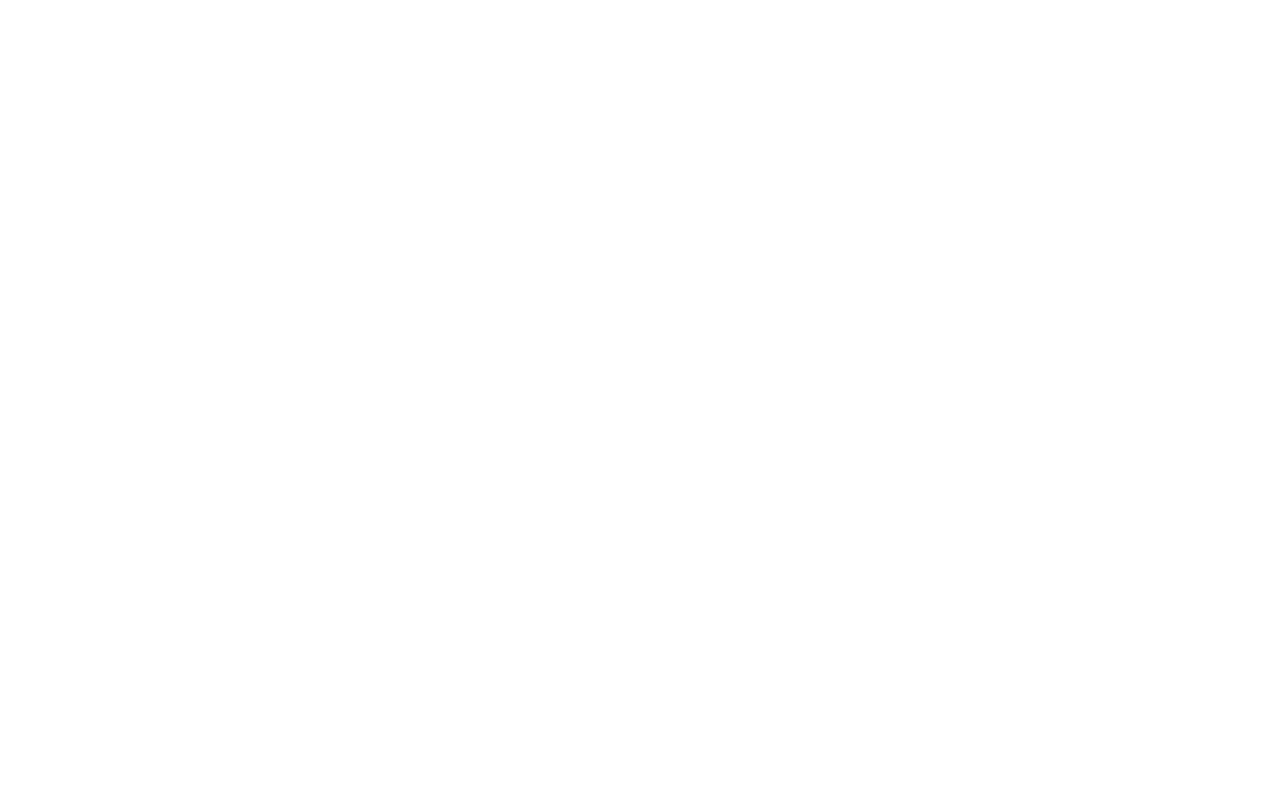
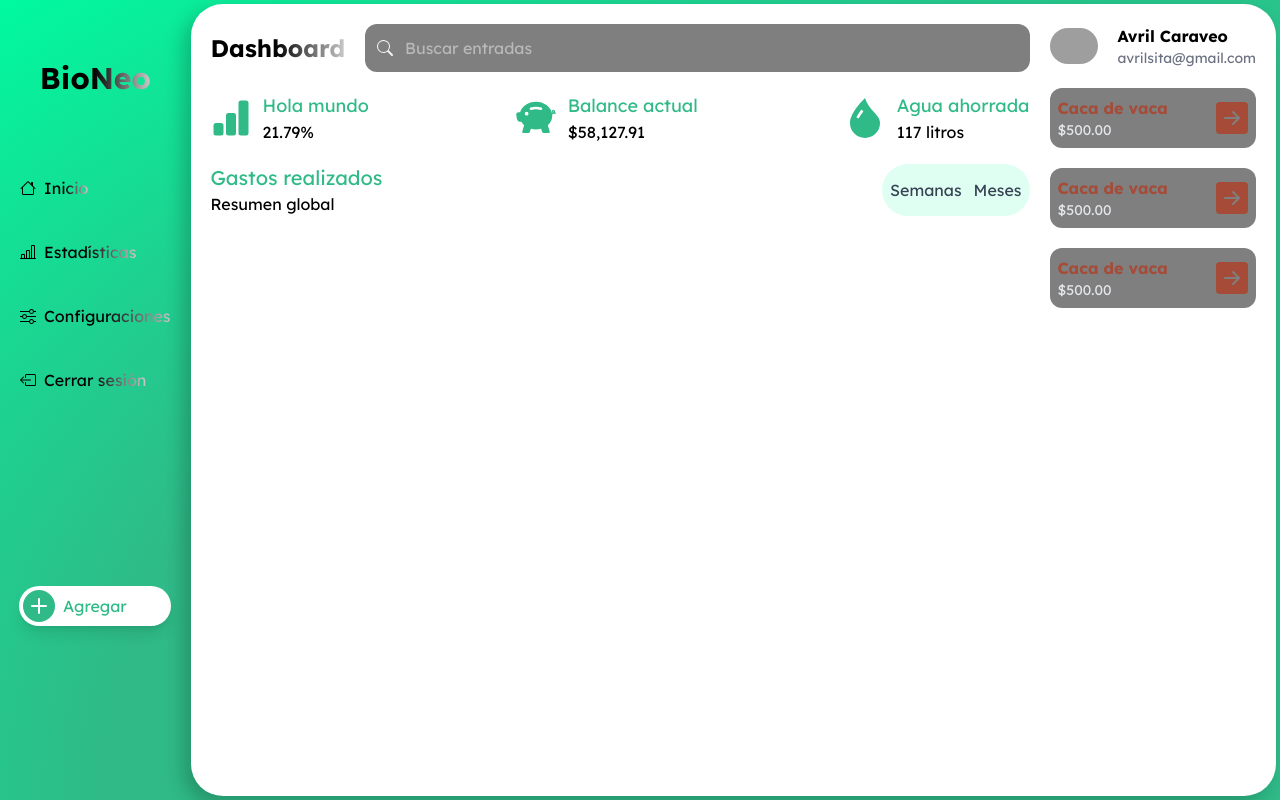
Before and after one commit to JustPolar1/BioNeo-web, a React (Vite) app: page / in a window 1280 px wide. Before the commit this address had no page. Built offline with nearby package versions, Linux system fonts and the light colour scheme; grey boxes are pictures that could not be loaded.

Commit message:
Refactor routing in App component; enhance Dashboard layout and add new summary features

```diff
--- a/src/App.jsx
+++ b/src/App.jsx
@@ -12,7 +12,7 @@
             <LogIn />
           </div>
           } />
-        <Route path='/dashboard' element={
+        <Route path='/' element={
           <div className='bg-[radial-gradient(ellipse_at_bottom_right,_#2fba87_65%,_#00fa9f_100%)] flex w-full'>
             <Dashboard />
           </div>
--- a/src/components/dashboard/Dashboard.jsx
+++ b/src/components/dashboard/Dashboard.jsx
@@ -17,7 +17,7 @@
                 <div className='flex gap-5'>
                     <div className='flex-1'>
                         <BoardHeader />
-                        <main className="flex flex-row justify-between pb-5 pl-5">
+                        <main className="flex flex-col justify-between pb-5 pl-5 gap-5">
                         <MainBoard />
                         </main>
                     </div>
--- a/src/components/dashboard/mainBoard/MainBoard.jsx
+++ b/src/components/dashboard/mainBoard/MainBoard.jsx
@@ -1,9 +1,27 @@
-import { BsGraphUp } from "react-icons/bs";
+import { BsDropletFill, BsFillBarChartFill, BsPiggyBankFill } from "react-icons/bs";
+import SummaryEntry from "./summary/SummaryEntry";
+import PeriodChanger from "./statistics/PeriodChanger";
 
 export default function MainBoard () {
     return (
         <>
+            <section className="flex justify-between w-full">
+                <SummaryEntry icon={<BsFillBarChartFill size={40} />} title="Hola mundo" value="21.79%"/>
+                <SummaryEntry icon={<BsPiggyBankFill size={40} />} title="Balance actual" value="$58,127.91"/>
+                <SummaryEntry icon={<BsDropletFill size={40} />} title="Agua ahorrada" value="117 litros"/>
+            </section>
             <section>
+                <div className="flex justify-between">
+                    <div>
+                        <h1 className="text-[#2fba87] text-bold text-xl">
+                            Gastos realizados
+                        </h1>
+                        <p className="text-black dark:text-gray-200">
+                            Resumen global
+                        </p>
+                    </div>
+                    <PeriodChanger />
+                </div>
             </section>
         </>
     )
--- a/src/components/dashboard/mainBoard/rightPanel/RecentEntries.jsx
+++ b/src/components/dashboard/mainBoard/rightPanel/RecentEntries.jsx
@@ -2,10 +2,10 @@
 
 export default function RecentEntry () {
     return (
-        <article className="w-full bg-[#00000080]] flex p-2 rounded-xl justify-between">
+        <article className="w-full bg-[#00000080] flex p-2 rounded-xl justify-between">
             <div className="flex flex-col">
                 <h1 className="font-bold text-l text-[#a54b37]">Caca de vaca</h1>
-                <p className="text-sm text-black dark:text-white">$500.00</p>
+                <p className="text-sm text-gray-200">$500.00</p>
             </div>
             <button>
                 <BsArrowRightSquareFill
--- /dev/null
+++ b/src/components/dashboard/mainBoard/statistics/PeriodChanger.jsx
@@ -0,0 +1,14 @@
+export default function PeriodChanger () {
+    return (
+        <div className="bg-[#dffff3] dark:bg-[#003d26] rounded-full p-1 flex justify-center items-center gap-1">
+            <PeriodButton>Semanas</PeriodButton>
+            <PeriodButton>Meses</PeriodButton>
+        </div>
+    )
+}
+
+function PeriodButton({ children }) {
+    return (
+        <button className="px-1 rounded-full active:bg-[linear-gradient(to_right,_#2fba87_20%,_#00fa9f_40%)] text-gray-700 dark:text-gray-200 active:text-black">{children}</button>
+    )
+}
--- /dev/null
+++ b/src/components/dashboard/mainBoard/summary/SummaryEntry.jsx
@@ -0,0 +1,13 @@
+export default function SummaryEntry({ icon, title, value }) {
+    return (
+        <article className="flex gap-3 items-center justify-center">
+            <span className="text-[#2fba87] h-full flex items-center">
+                {icon}
+            </span>
+            <div>
+                <h1 className="text-[#2fba87] text-lg ">{title}</h1>
+                <p className="text-black dark:text-gray-200">{value}</p>
+            </div>
+        </article>
+    )
+}
--- a/src/components/logIn/LogIn.jsx
+++ b/src/components/logIn/LogIn.jsx
@@ -37,9 +37,16 @@
                         <h2 className="text-xl font-semibold text-gray-800 dark:text-white mb-4">
                         ¿Cómo me registro?
                         </h2>
-                        <p className="text-gray-600 dark:text-gray-300">
-                        Solo necesitas crear una cuenta con tu correo electrónico, confirmar tu dirección y empezar a usar la plataforma.
-                        </p>
+                        <div className="flex flex-col items-center gap-2">
+                            <p className="text-gray-600 dark:text-gray-300">
+                            Para crear una cuenta será necesario descargar la aplicación móvil de BioNeo
+                            y hacer el registro desde tu app
+                            </p>
+                            <img
+                            src="src\assets\registro.jpeg"
+                            className="w-1/2 rounded-xl shadow-xl"
+                            />
+                        </div>
                     </Modal>
                 </form>
             </main>
--- a/src/components/logIn/forms/FormButton.jsx
+++ b/src/components/logIn/forms/FormButton.jsx
@@ -1,6 +1,12 @@
+import { useNavigate } from "react-router-dom";
+
 export default function FormButton({ children }) {
+  const navigate = useNavigate();
+
   return (
-    <button className="w-full p-3 rounded-full bg-[linear-gradient(to_right,_#2fba87_20%,_#00fa9f_40%)] bg-[length:200%] bg-[position:0%] transition-all duration-300 hover:bg-[position:100%] hover:scale-105 active:scale-95 hover:cursor-pointer">
+    <button
+    className="w-full p-3 rounded-full bg-[linear-gradient(to_right,_#2fba87_20%,_#00fa9f_40%)] bg-[length:200%] bg-[position:0%] transition-all duration-300 hover:bg-[position:100%] hover:scale-105 active:scale-95 hover:cursor-pointer"
+    onClick={() => navigate("/")}>
       {children}
     </button>
   );
```
Also changed, not shown: src/assets/registro.jpeg (added).
